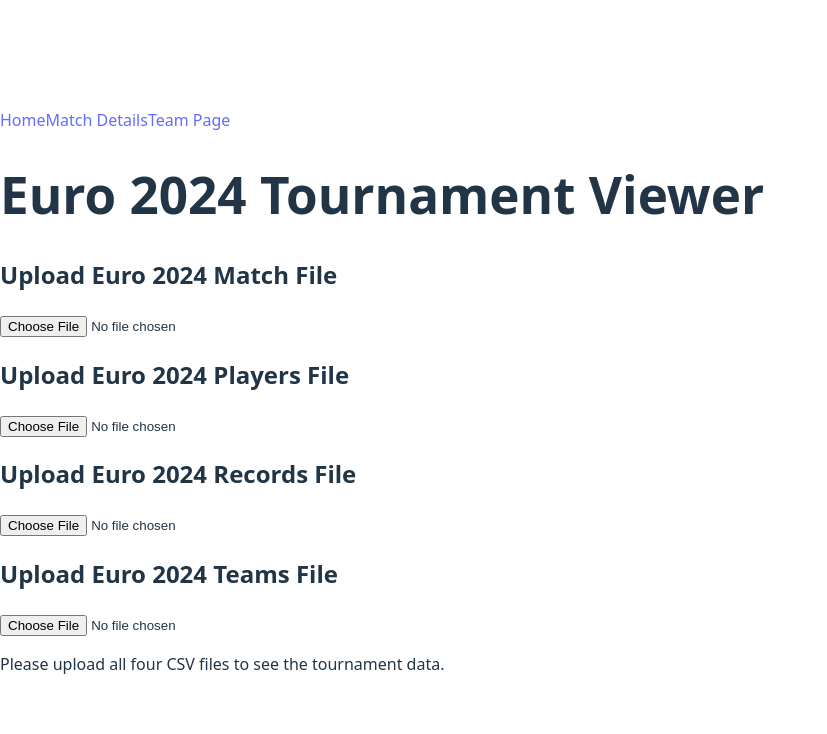
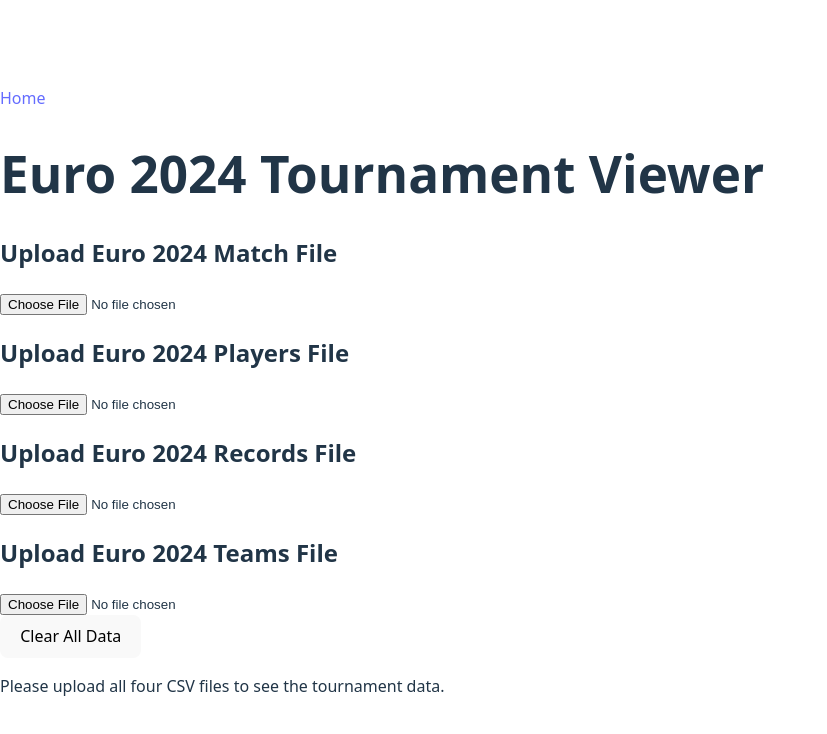
Before and after one commit to desislava-m/euro-football-championship, a React (Vite) app: page / in a window 1280 px wide. Shown: the top 734 px of the page, without its empty margins (0-827 px from the left). Built offline with nearby package versions, Linux system fonts and the light colour scheme.

Commit message:
Adding states to localStorage

```diff
--- a/src/App.jsx
+++ b/src/App.jsx
@@ -1,7 +1,7 @@
-import DataProvider from "./components/DataContext"
+import DataProvider from "./context/DataContext"
 import { BrowserRouter, Routes, Route, NavLink } from 'react-router-dom';
 import HomePage from "./views/HomePage";
-import MatchDetails from "./components/MatchDetails";
+import MatchDetails from "./views/MatchDetails";
 
 function App() {
 
@@ -12,9 +12,6 @@ function App() {
           <div className='app-container'>
           <nav className='nav'>
             <NavLink to="/" className={({ isActive }) => isActive ? "active-link" : ""}>Home</NavLink>
-            <NavLink to="/counter" className={({ isActive }) => isActive ? "active-link" : ""}>
-            Match Details</NavLink>
-            <NavLink to="/clock" className={({ isActive }) => isActive ? "active-link" : ""}>Team Page</NavLink>
           </nav>
 
           <Routes>
--- a/src/components/AllMatches.jsx
+++ b/src/components/AllMatches.jsx
@@ -1,4 +1,4 @@
-import { DataContext } from "../components/DataContext"
+import { DataContext } from "../context/DataContext"
 import { useContext } from "react"
 import { Link } from "react-router-dom";
 
--- a/src/components/DataContext.jsx
+++ /dev/null
@@ -1,23 +0,0 @@
-import { createContext } from "react";
-import { useState } from "react";
-
-export const DataContext = createContext();
-
-export default function DataProvider({ children }) {
-
-    const [ matches, setMatches ] = useState([])
-    const [ players, setPlayers ] = useState([])
-    const [ records, setRecords] = useState([])
-    const [ teams, setTeams ] = useState([])
-
-    return (
-        <DataContext.Provider value = {{
-            matches, setMatches,
-            players, setPlayers,
-            teams, setTeams,
-            records, setRecords
-            }}>
-            {children}
-        </DataContext.Provider>
-    )
-}
--- a/src/components/MatchUploader.jsx
+++ b/src/components/MatchUploader.jsx
@@ -1,6 +1,6 @@
 import { useState } from "react";
 import { useContext } from "react";
-import { DataContext } from "./DataContext";
+import { DataContext } from "../context/DataContext";
 
 export default function MatchUploader() {
 
@@ -45,15 +45,19 @@ function handleFileUpload(e) {
     switch (fileType) {
       case "players":
         setPlayers(parsed);
+        localStorage.setItem("players", JSON.stringify(parsed));
         break;
       case "teams":
         setTeams(parsed);
+        localStorage.setItem("teams", JSON.stringify(parsed));
         break;
       case "matches":
         setMatches(parsed);
+        localStorage.setItem("matches", JSON.stringify(parsed));
         break;
       case "records":
         setRecords(parsed);
+        localStorage.setItem("records", JSON.stringify(parsed));
         break;
       default:
         setError("Unknown file type");
@@ -90,6 +94,14 @@ function handleFileUpload(e) {
         <input type="file" accept=".csv" data-type="teams" onChange={handleFileUpload} />
         {error && <p style={{ color: "red" }}>{error}</p>}
       </div>
+
+      <button onClick={() =>{
+        localStorage.clear();
+        setMatches([]);
+        setPlayers([]);
+        setTeams([]);
+        setRecords([]);
+      }}>Clear All Data</button>
     </>
   );
 
--- /dev/null
+++ b/src/context/DataContext.jsx
@@ -0,0 +1,35 @@
+import { createContext, useEffect } from "react";
+import { useState } from "react";
+
+export const DataContext = createContext();
+
+export default function DataProvider({ children }) {
+
+    const [ matches, setMatches ] = useState([])
+    const [ players, setPlayers ] = useState([])
+    const [ records, setRecords] = useState([])
+    const [ teams, setTeams ] = useState([])
+
+    useEffect(() => {
+            const storedMatches = localStorage.getItem("matches");
+            const storedTeams = localStorage.getItem("teams");
+            const storedPlayers = localStorage.getItem("players");
+            const storedRecords = localStorage.getItem("records");
+
+            if (storedMatches) setMatches(JSON.parse(storedMatches));
+            if (storedTeams) setTeams(JSON.parse(storedTeams));
+            if (storedPlayers) setPlayers(JSON.parse(storedPlayers));
+            if (storedRecords) setRecords(JSON.parse(storedRecords));
+            }, []);
+
+    return (
+        <DataContext.Provider value = {{
+            matches, setMatches,
+            players, setPlayers,
+            teams, setTeams,
+            records, setRecords
+            }}>
+            {children}
+        </DataContext.Provider>
+    )
+}
--- a/src/views/HomePage.jsx
+++ b/src/views/HomePage.jsx
@@ -1,5 +1,5 @@
 import MatchUploader from "../components/MatchUploader"
-import { DataContext } from "../components/DataContext"
+import { DataContext } from "../context/DataContext"
 import { useContext } from "react"
 import AllMatches from "../components/AllMatches";
 
--- a/src/components/MatchDetails.jsx
+++ b/src/views/MatchDetails.jsx
@@ -1,6 +1,6 @@
 import { useParams } from "react-router-dom";
 import { useContext } from "react";
-import { DataContext } from "./DataContext";
+import { DataContext } from "../context/DataContext";
 
 export default function MatchDetails() {
 
```
Also changed, not shown: src/views/MatchPage.jsx (deleted, +0 -9 lines), src/views/TeamDetails.jsx (added, +8 -0 lines), src/views/TeamPage.jsx (deleted).
